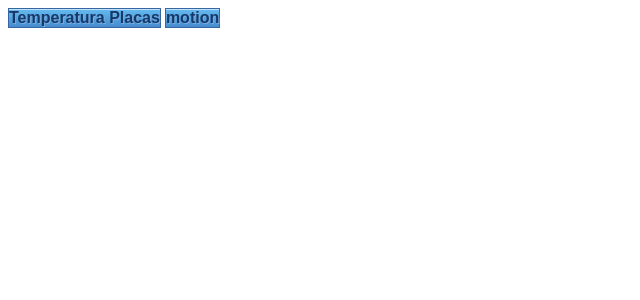
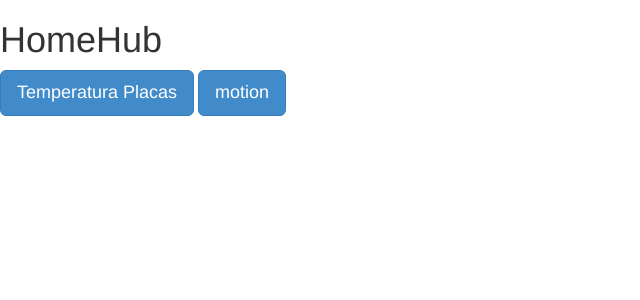
Before and after one commit to huelvayork/homehub, a PHP site: page / in a window 1280 px wide. Shown: the top 300 px of the page, without its empty margins (0-640 px from the left). Run offline with PHP 8.4, Linux system fonts and the light colour scheme.

Commit message:
botones adaptados a bootstrap

```diff
--- a/index.php
+++ b/index.php
@@ -1,10 +1,24 @@
+<!DOCTYPE html>
 <html>
-<link href="css/boton.css" rel="stylesheet"/>
-<head>
-<meta http-equiv="Content-Type" content="text/html; charset=UTF-8">
-<title>HomeHub</title>
-</head>
-<body>
+  <head>
+    <title>HomeHub</title>
+    <meta name="viewport" content="width=device-width, initial-scale=1.0">
+    <!-- Bootstrap -->
+    <link href="css/bootstrap.min.css" rel="stylesheet" media="screen">
+
+    <!-- HTML5 shim and Respond.js IE8 support of HTML5 elements and media queries -->
+    <!--[if lt IE 9]>
+      <script src="../../assets/js/html5shiv.js"></script>
+      <script src="../../assets/js/respond.min.js"></script>
+    <![endif]-->
+  </head>
+  <body>
+    <h1>HomeHub</h1>
+
+    <!-- jQuery (necessary for Bootstrap's JavaScript plugins) -->
+    <script src="//code.jquery.com/jquery.js"></script>
+    <!-- Include all compiled plugins (below), or include individual files as needed -->
+    <script src="js/bootstrap.min.js"></script>
 
 <?
   $menudir = "menu.d";
--- a/lib/ServiceHandler.php
+++ b/lib/ServiceHandler.php
@@ -8,6 +8,7 @@ class ServiceHandler
 	public $stopCommand;
 	public $restartCommand;
 	public $statusCommand;
+	public $cssClass = "btn btn-primary btn-lg";
 
 	var $initScriptsPath = '/etc/init.d/';
 
@@ -28,7 +29,8 @@ class ServiceHandler
 	public function drawButton() {
 		$running = $this->isRunning();
 		$name = $this->name;
-		echo "<a href='#' class='boton'>$name<br>$running</a>";
+		$class = $this->cssClass;
+		echo "<a href='#' class='$class'> $name<br>$running</a>";
 	}
 }
 ?>
--- a/menu.d/01-placas.php
+++ b/menu.d/01-placas.php
@@ -2,4 +2,4 @@
   $temperatura = `cat /tmp/pachube*.out|grep Temp_2880AA9A30064|cut -d, -f2`;
 ?>
 
-<a href="#" class="boton">Temperatura Placas<br><?=$temperatura?></a>
+<a href="#" class="btn btn-primary btn-lg">Temperatura Placas<br><?=$temperatura?></a>
```
